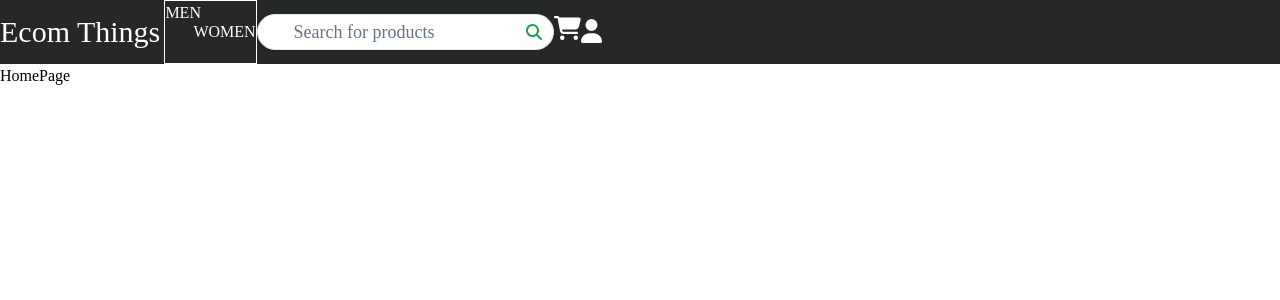
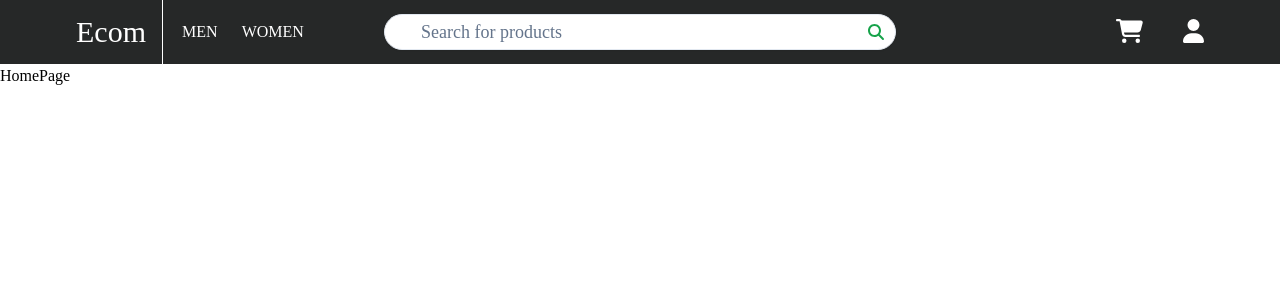
Before and after one commit to Junaidhkn/next_strapi_headless-cms, a Next.js app in the folder client/: page / in a window 1280 px wide. Shown: the top 300 px of the page. Built offline with nearby package versions, Linux system fonts and the light colour scheme.

Commit message:
navbar complete

```diff
--- /dev/null
+++ b/client/components/global/Footer.tsx
@@ -0,0 +1,5 @@
+const Footer = () => {
+	return <div>Footer</div>;
+};
+
+export default Footer;
--- a/client/components/global/Navbar.tsx
+++ b/client/components/global/Navbar.tsx
@@ -10,23 +10,32 @@ import { Input } from '@/components/ui/input';
 
 const Navbar = () => {
 	return (
-		<nav className='h-16 w-full bg-[#262828] flex flex-grow basis-auto justify-between text-white items-center'>
-			<div className='flex justify-around items-center'>
-				<div className='flex items-center'>
+		<nav className='h-16 w-full bg-[#262828] flex justify-evenly items-center text-white items-center'>
+			<div className='flex basis-[20%]'>
+				<div className='flex items-center mr-2'>
 					<Link href='/'>
-						<h1 className='text-3xl mr-1'>Ecom Things</h1>
+						<h1 className='text-3xl px-3 mr-1'>Ecom</h1>
 					</Link>
 					<div className='h-16 w-[0.1px] bg-white'></div>
 				</div>
-				<div className='flex justify-around ml-0 h-16 border border-white items-center'>
-					<div className=' h-full w-7'>
-						<Link href='/men'>MEN</Link>
+				<div className='flex items-center'>
+					<div>
+						<Link
+							className='px-3 py-5 hover:bg-neutral-600'
+							href='/men'>
+							MEN
+						</Link>
 					</div>
 					<div>
-						<Link href='/women'>WOMEN</Link>
+						<Link
+							className='px-3 py-5 hover:bg-neutral-600'
+							href='/women'>
+							WOMEN
+						</Link>
 					</div>
 				</div>
-				<div className='flex text-gray-900 relative'>
+			</div>
+			<div className='flex basis-[40%] text-gray-900 relative'>
 				<Input
 					type='search'
 					className='py-3 px-9 text-lg'
@@ -37,10 +46,13 @@ const Navbar = () => {
 					className=' font-extrabold cursor-pointer text-green-600 absolute right-0 top-0 bottom-0 m-auto mr-3'
 				/>
 			</div>
+			<div className='flex items-center justify-end basis-[20%] text-2xl'>
+				<div className='px-3 mx-4 cursor-pointer'>
+					<FontAwesomeIcon icon={faCartShopping} />
 				</div>
-			<div className='flex flex-grow basis-auto text-2xl'>
-				<FontAwesomeIcon icon={faCartShopping} />
-				<Link href='/signin'>
+				<Link
+					className='px-3'
+					href='/signin'>
 					<FontAwesomeIcon icon={faUser} />
 				</Link>
 			</div>
```
Lines whose indentation alone changed are shown as unchanged.
